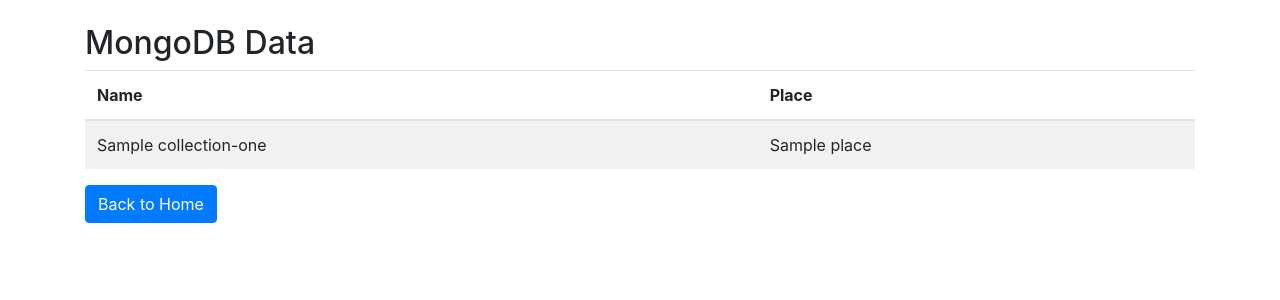
After one commit to vrishanksai/Test, a Flask app: page /view in a window 1280 px wide. The commit adds this page. Shown: the top 300 px of the page. Run offline with Flask 3, Linux system fonts and the light colour scheme; a database or web service that is not in the repository returns one stand-in record (values such as "Sample title"); some libraries are stand-ins or nearby versions.

Commit message:
storage of data in mongodb through python and html

```diff
--- a/app.py
+++ b/app.py
@@ -40,5 +40,19 @@ def submit():
 
     return redirect(url_for('index'))
 
+@app.route('/view', methods=['GET'])
+def view_collection():
+
+    documents = collection.find({})
+
+    result = []
+    for doc in documents:
+        doc['_id'] = str(doc['_id'])
+        result.append(doc)
+
+
+    return render_template('view.html', data=result)
+
+
 if __name__ == '__main__':
     app.run(debug=True)
--- a/templates/index.html
+++ b/templates/index.html
@@ -4,6 +4,9 @@
     <meta charset="UTF-8">
     <meta name="viewport" content="width=device-width, initial-scale=1.0">
     <title>Submit Name and Place</title>
+
+    <link rel="stylesheet" href="https://stackpath.bootstrapcdn.com/bootstrap/4.3.1/css/bootstrap.min.css">
+
 </head>
 <body>
     <h1>Submit Your Name and Place</h1>
@@ -16,5 +19,8 @@
 
         <button type="submit">Submit</button>
     </form>
+
+    <a href="/view" class="btn btn-primary">View Data</a>
+
 </body>
 </html>
--- /dev/null
+++ b/templates/view.html
@@ -0,0 +1,32 @@
+<!DOCTYPE html>
+<html lang="en">
+<head>
+    <meta charset="UTF-8">
+    <meta name="viewport" content="width=device-width, initial-scale=1.0">
+    <title>View MongoDB Data</title>
+    <link rel="stylesheet" href="https://stackpath.bootstrapcdn.com/bootstrap/4.3.1/css/bootstrap.min.css">
+</head>
+<body>
+    <div class="container mt-4">
+        <h2>MongoDB Data</h2>
+        <table class="table table-striped">
+            <thead>
+                <tr>
+                    <th>Name</th>
+                    <th>Place</th>
+                </tr>
+            </thead>
+            <tbody>
+                {% for item in data %}
+                <tr>
+                    <td>{{ item.name }}</td>
+                    <td>{{ item.place }}</td>
+                </tr>
+                {% endfor %}
+            </tbody>
+        </table>
+
+        <a href="/" class="btn btn-primary">Back to Home</a>
+    </div>
+</body>
+</html>
```
